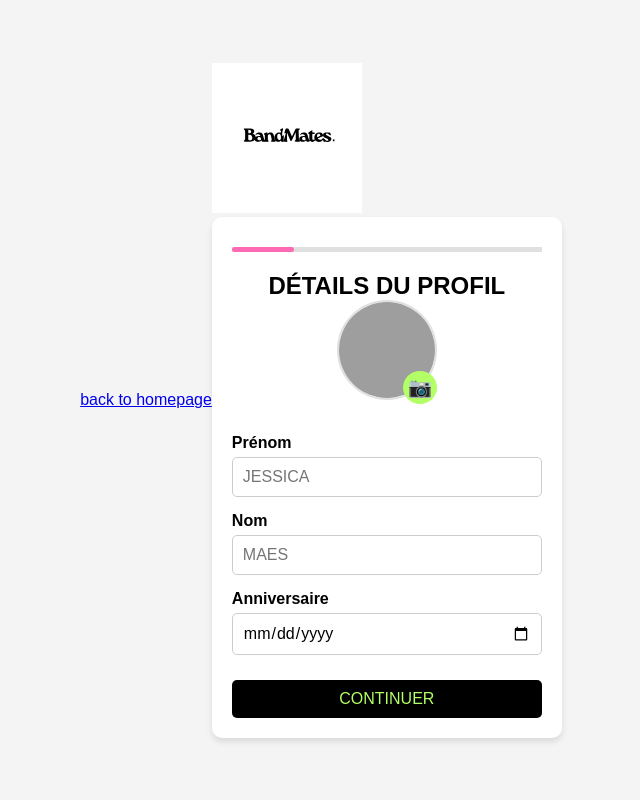
After one commit to AudreyGold04/BANDMATES., a PHP site: page /formulaire-inscription.html in a window 1280 px wide. The commit adds this page. Shown: the whole page, without its empty margins (244-884 px from the left). Run offline with PHP 8.4, Linux system fonts and the light colour scheme; grey boxes are pictures that could not be loaded.

```diff
--- /dev/null
+++ b/bandmates/formulaire-inscription.css
@@ -0,0 +1,114 @@
+
+* {
+    margin: 0;
+    padding: 0;
+    box-sizing: border-box;
+    font-family: Arial, sans-serif;
+  }
+
+  body {
+    background-color: #f4f4f4;
+    color: #000;
+    display: flex;
+    justify-content: center;
+    align-items: center;
+    min-height: 100vh;
+  }
+
+  .profile-container {
+    background-color: #fff;
+    border-radius: 10px;
+    box-shadow: 0 4px 6px rgba(0, 0, 0, 0.1);
+    width: 350px;
+    text-align: center;
+    padding: 20px;
+  }
+
+
+  .logo {
+    width: 30%;
+  }
+
+
+  .progress-bar {
+    height: 5px;
+    background-color: #e0e0e0;
+    margin: 10px 0 20px;
+    position: relative;
+  }
+
+  .progress {
+    width: 20%;
+    height: 100%;
+    background-color: #ff69b4;
+    border-radius: 5px;
+  }
+
+
+  .profile-pic {
+    position: relative;
+    display: inline-block;
+  }
+
+  .profile-pic img {
+    width: 100px;
+    height: 100px;
+    border-radius: 50%;
+    object-fit: cover;
+    border: 2px solid #e0e0e0;
+  }
+
+  .upload-icon {
+    position: absolute;
+    bottom: 0;
+    right: 0;
+    background-color: #b3ff66;
+    color: #000;
+    font-size: 1.2rem;
+    border-radius: 50%;
+    padding: 5px;
+    cursor: pointer;
+  }
+
+
+  .profile-form {
+    margin-top: 20px;
+    display: flex;
+    flex-direction: column;
+  }
+
+  .profile-form label {
+    margin-top: 10px;
+    font-weight: bold;
+    text-align: left;
+  }
+
+  .profile-form input {
+    padding: 10px;
+    margin: 5px 0;
+    border: 1px solid #ccc;
+    border-radius: 5px;
+    font-size: 1rem;
+  }
+
+  .birthday-input input {
+    width: 100%;
+    cursor: pointer;
+  }
+
+
+  .btn-continue {
+    margin-top: 20px;
+    padding: 10px;
+    background-color: #000;
+    color: #b3ff66;
+    border: none;
+    border-radius: 5px;
+    font-size: 1rem;
+    cursor: pointer;
+    text-transform: uppercase;
+  }
+
+  .btn-continue:hover {
+    opacity: 0.9;
+  }
--- /dev/null
+++ b/bandmates/formulaire-inscription.html
@@ -0,0 +1,52 @@
+<!DOCTYPE html>
+<html lang="fr">
+<head>
+  <meta charset="UTF-8">
+  <meta name="viewport" content="width=device-width, initial-scale=1.0">
+  <title>formulaire d'insription </title>
+  <link rel="stylesheet" href="formulaire-inscription.css">
+  <a href="index.html">back to homepage </a>
+</head>
+<body>
+    <header class="header">
+        <div>
+          <img class="logo" src="images/black white Thunder logo.svg">
+        </div>
+    <div class="profile-container">
+
+        <div class="progress-bar">
+          <div class="progress"></div>
+        </div>
+
+
+        <h2 class="profile-title">DÉTAILS DU PROFIL</h2>
+
+
+        <div class="profile-pic">
+          <img src="path/to/photo.jpg" alt="Photo de profil" id="profileImage">
+          <label for="fileInput" class="upload-icon">
+            📷
+          </label>
+          <input type="file" id="fileInput" accept="image/*" style="display: none;">
+        </div>
+
+
+        <form class="profile-form">
+          <label for="prenom">Prénom</label>
+          <input type="text" id="prenom" name="prenom" placeholder="JESSICA" required>
+
+          <label for="nom">Nom</label>
+          <input type="text" id="nom" name="nom" placeholder="MAES" required>
+
+          <label for="anniversaire">Anniversaire</label>
+          <div class="birthday-input">
+            <input type="date" id="anniversaire" name="anniversaire">
+          </div>
+
+
+          <button type="submit" class="btn-continue">CONTINUER</button>
+        </form>
+      </div>
+      <script src="formulaire-inscription.js"></script>
+</body>
+</html>
--- /dev/null
+++ b/bandmates/formulaire-inscription.js
@@ -0,0 +1,23 @@
+document.getElementById('fileInput').addEventListener('change', function (event) {
+    const file = event.target.files[0];
+    const reader = new FileReader();
+
+    reader.onload = function (e) {
+      document.getElementById('profileImage').src = e.target.result;
+    };
+
+    if (file) {
+      reader.readAsDataURL(file);
+    }
+  });
+
+
+  document.querySelector('.profile-form').addEventListener('submit', function (e) {
+    e.preventDefault();
+
+    const prenom = document.getElementById('prenom').value;
+    const nom = document.getElementById('nom').value;
+    const anniversaire = document.getElementById('anniversaire').value;
+
+    alert(`Prénom : ${prenom}\nNom : ${nom}\nAnniversaire : ${anniversaire}`);
+  });
--- a/bandmates/script.js
+++ b/bandmates/script.js
@@ -1,6 +1,5 @@
 document.addEventListener('DOMContentLoaded', () => {
     const sections = document.querySelectorAll('section');
-
 
     const changeBackgroundOnScroll = () => {
         const scrollPosition = window.scrollY + window.innerHeight / 2;
@@ -9,14 +8,12 @@ document.addEventListener('DOMContentLoaded', () => {
             const sectionTop = rect.top + window.scrollY;
             const sectionBottom = sectionTop + section.offsetHeight;
 
-
             if (scrollPosition >= sectionTop && scrollPosition <= sectionBottom) {
                 section.style.backgroundColor = section.dataset.bgColor;
             }
         });
     };
 
-
     document.addEventListener('scroll', changeBackgroundOnScroll);
     changeBackgroundOnScroll();
 });
```
Also changed, not shown: bandmates/index.html (+5 -4 lines), bandmates/styles.css (+16 -10 lines). Lines whose indentation alone changed are shown as unchanged.
